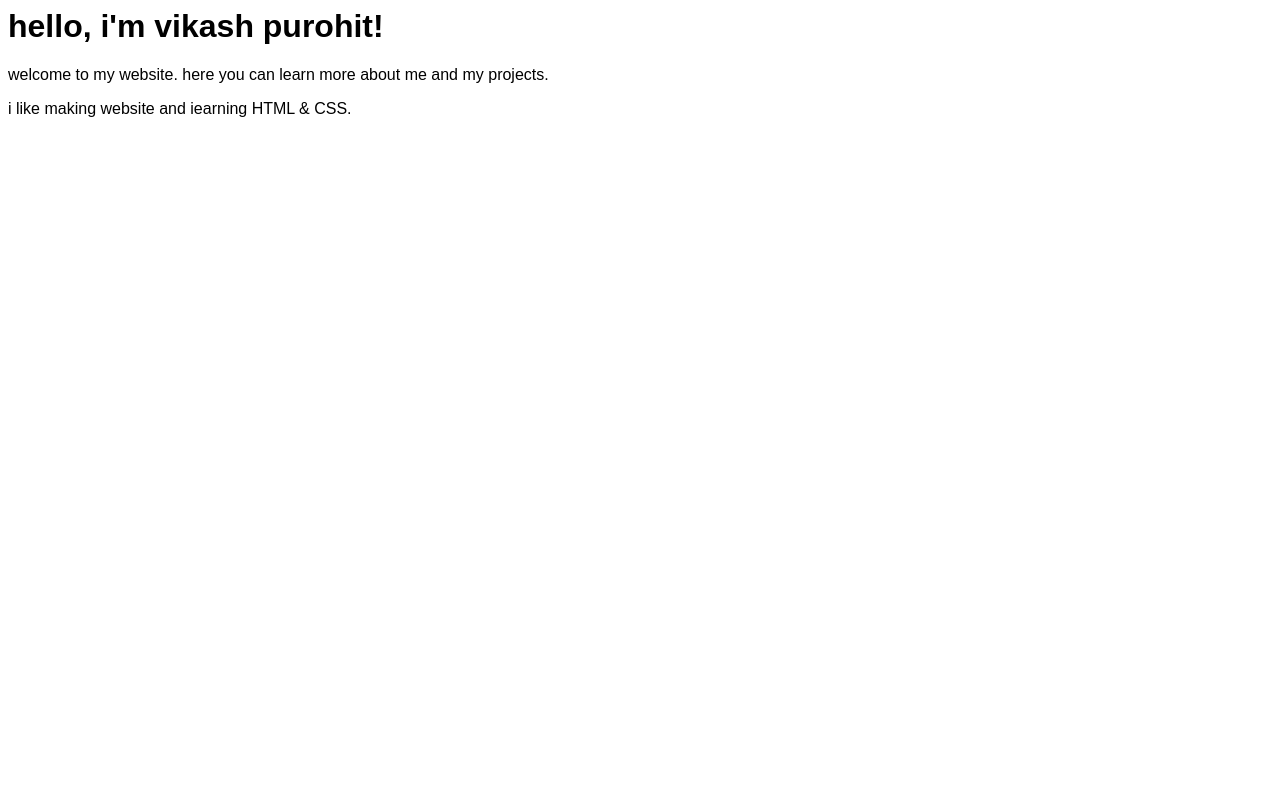
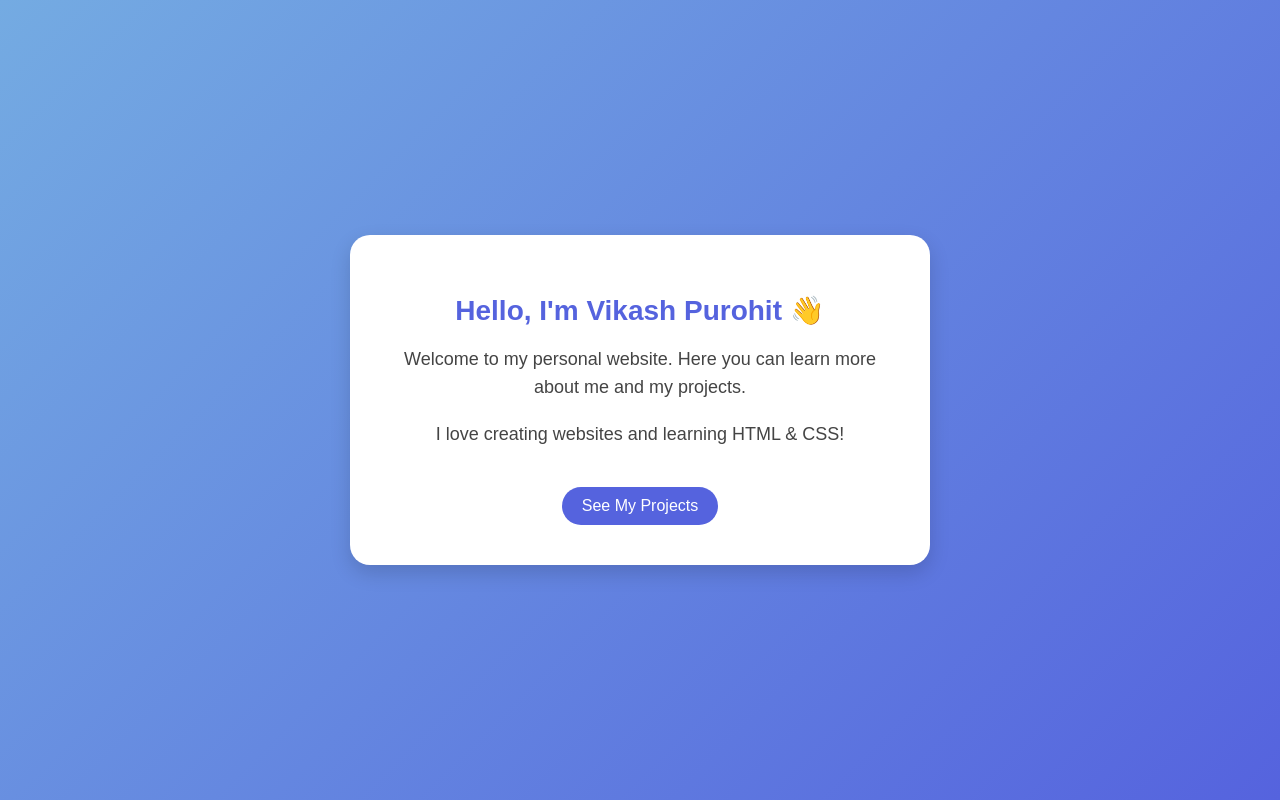
Before and after one commit to vikash171v-oss/my-website, a plain HTML site: page index.html in a window 1280 px wide. Drawn offline with Linux system fonts and the light colour scheme.

Commit message:
Add files via upload

```diff
--- a/index.html
+++ b/index.html
@@ -1,15 +1,76 @@
-</htmDO>
-<title>Page Title</title>
-<meta charset="UTF-8">
-<meta name="viewport" content="width=device-width, initial-scale=1">
-<style>
-body {
-  font-family: Arial, Helvetica, sans-serif;
-}
-</style>
+<!DOCTYPE html>
+<html lang="en">
+<head>
+  <meta charset="UTF-8">
+  <meta name="viewport" content="width=device-width, initial-scale=1.0">
+  <title>Vikash Purohit | My Website</title>
+
+  <style>
+    /* 🌄 Background gradient */
+    body {
+      margin: 0;
+      padding: 0;
+      font-family: "Poppins", Arial, Helvetica, sans-serif;
+      background: linear-gradient(135deg, #74ABE2, #5563DE);
+      height: 100vh;
+      display: flex;
+      align-items: center;
+      justify-content: center;
+      color: #333;
+    }
+
+    /* 📦 Card container */
+    .container {
+      background: #fff;
+      padding: 40px;
+      border-radius: 20px;
+      box-shadow: 0 8px 20px rgba(0, 0, 0, 0.15);
+      max-width: 500px;
+      text-align: center;
+      transition: transform 0.3s ease, box-shadow 0.3s ease;
+    }
+
+    .container:hover {
+      transform: translateY(-5px);
+      box-shadow: 0 12px 25px rgba(0, 0, 0, 0.2);
+    }
+
+    h1 {
+      color: #5563DE;
+      margin-bottom: 10px;
+      font-size: 28px;
+    }
+
+    p {
+      font-size: 18px;
+      line-height: 1.6;
+      color: #444;
+    }
+
+    /* ✨ Button style */
+    .btn {
+      display: inline-block;
+      margin-top: 20px;
+      padding: 10px 20px;
+      background: #5563DE;
+      color: white;
+      border-radius: 30px;
+      text-decoration: none;
+      transition: background 0.3s ease;
+    }
+
+    .btn:hover {
+      background: #3742fa;
+    }
+  </style>
 </head>
-<body style="background-color: white;">
 
-<h1>hello, i'm vikash purohit!</h1>
-<p>welcome to my website. here you can learn more about me and my projects.</p>
-<p>i like making website and iearning HTML & CSS.</p>
+<body>
+  <div class="container">
+    <h1>Hello, I'm Vikash Purohit 👋</h1>
+    <p>Welcome to my personal website. Here you can learn more about me and my projects.</p>
+    <p>I love creating websites and learning HTML & CSS!</p>
+    <a href="#" class="btn">See My Projects</a>
+  </div>
+</body>
+</html>
```
